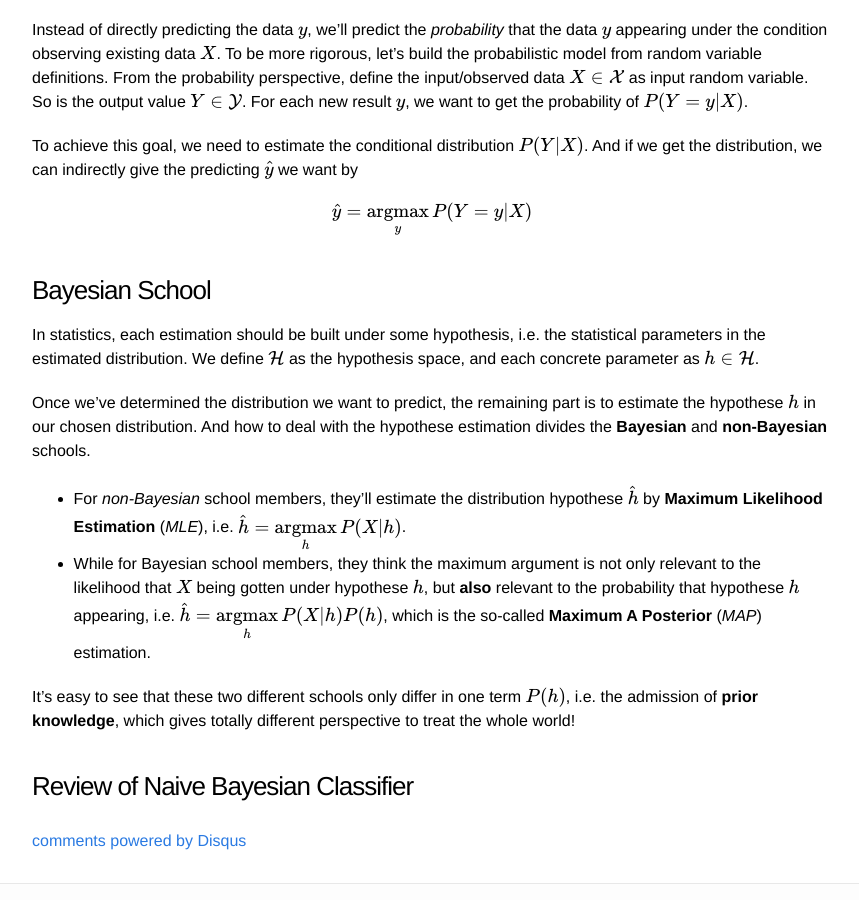
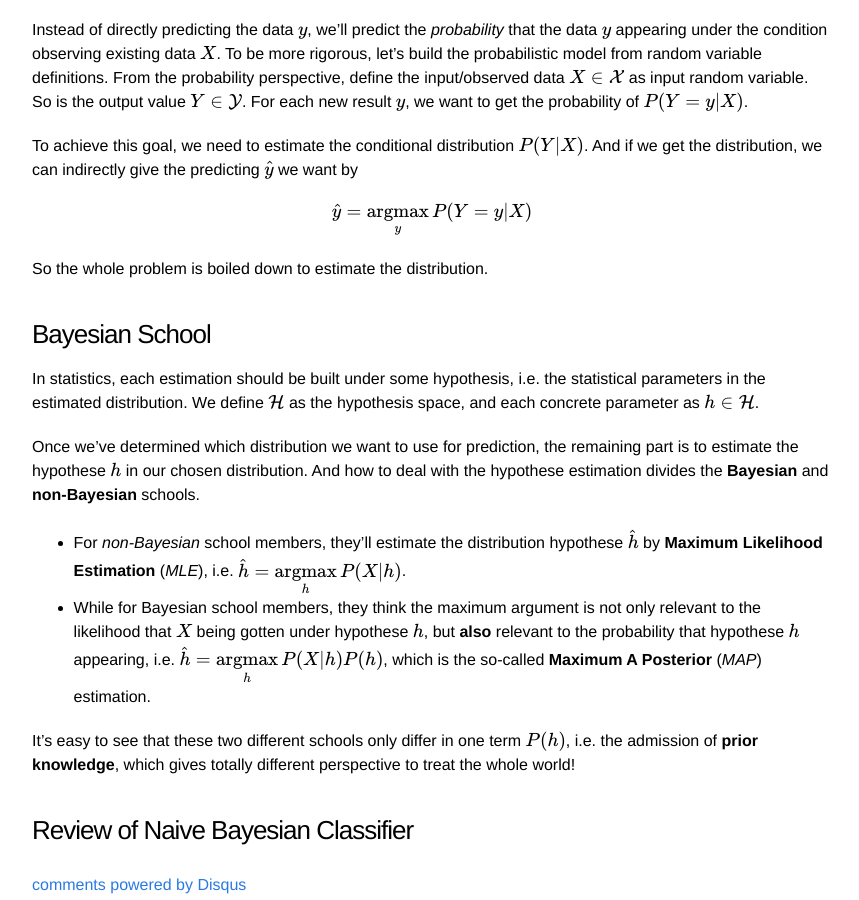
Before and after one commit to kid551/kid551.github.io, a Jekyll site: the page built from _posts/2016-10-25-bayesian-scenario.md, in a window 1280 px wide and 900 px high, scrolled down 867 px. Shown: the whole window, without its empty margins (208-1067 px from the left). Built offline with Jekyll 4.4.1, drawn with Linux system fonts in a browser that asks for light colours; formulas are drawn with MathJax 3; comment, search, counter and statistics services are not loaded.

Commit message:
Add sentence.

```diff
--- a/_posts/2016-10-25-bayesian-scenario.md
+++ b/_posts/2016-10-25-bayesian-scenario.md
@@ -29,11 +29,13 @@ To achieve this goal, we need to estimate the conditional distribution $$P(Y \ve
 
 $$\hat{y} = \underset{y}{\operatorname{argmax}} P(Y=y \vert X) $$
 
+So the whole problem is boiled down to estimate the distribution.
+
 ### Bayesian School
 
 In statistics, each estimation should be built under some hypothesis, i.e. the statistical parameters in the estimated distribution. We define $$\mathcal{H}$$ as the hypothesis space, and each concrete parameter as $$h\in\mathcal{H}$$.
 
-Once we've determined the distribution we want to predict, the remaining part is to estimate the hypothese $$h$$ in our chosen distribution. And how to deal with the hypothese estimation divides the **Bayesian** and **non-Bayesian** schools.
+Once we've determined which distribution we want to use for prediction, the remaining part is to estimate the hypothese $$h$$ in our chosen distribution. And how to deal with the hypothese estimation divides the **Bayesian** and **non-Bayesian** schools.
 
 - For *non-Bayesian* school members, they'll estimate the distribution hypothese $$\hat{h}$$ by **Maximum Likelihood Estimation** (*MLE*), i.e. $$\hat{h}=\underset{h}{\operatorname{argmax}} P(X \vert h)$$.
 - While for Bayesian school members, they think the maximum argument is not only relevant to the likelihood that $$X$$ being gotten under hypothese $$h$$, but **also** relevant to the probability that hypothese $$h$$ appearing, i.e. $$\hat{h}=\underset{h}{\operatorname{argmax}} P(X \vert h) P(h)$$, which is the so-called **Maximum A Posterior** (*MAP*) estimation.
```
